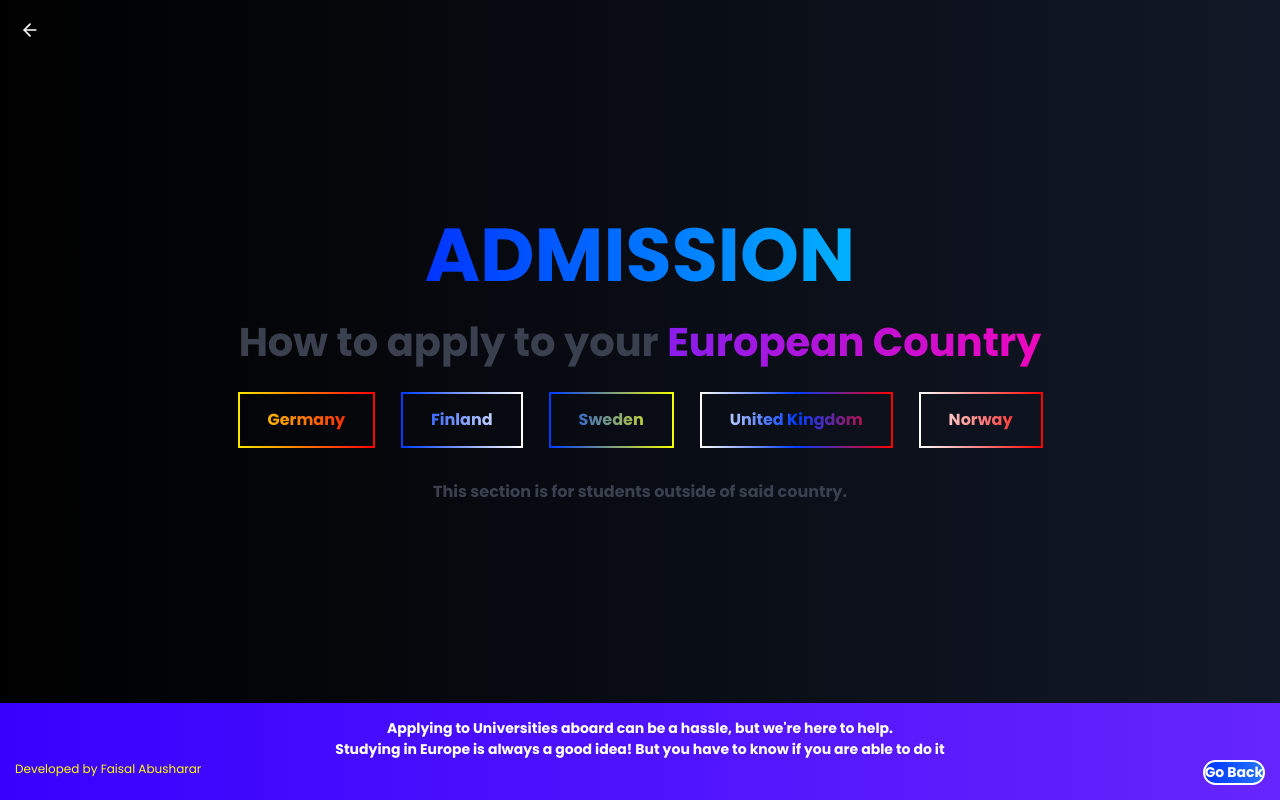
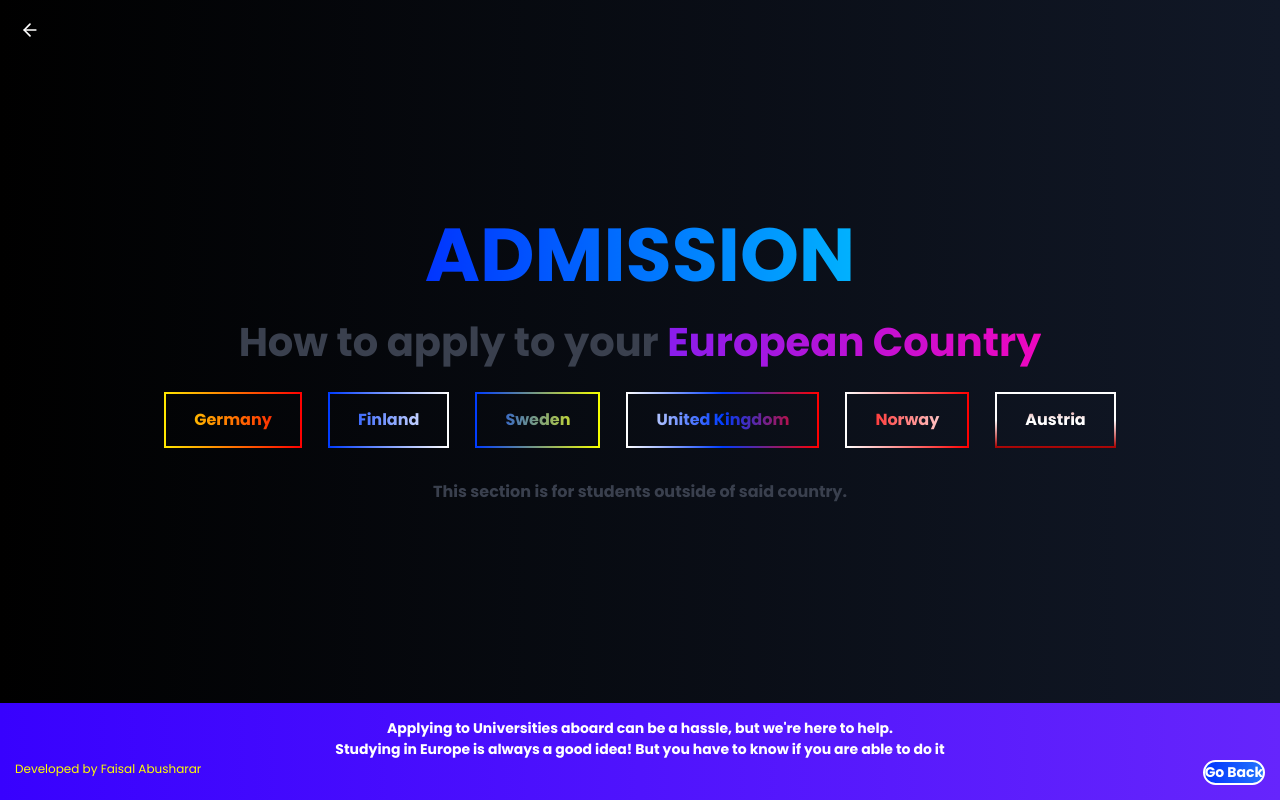
Before and after one commit to FaisalAbusharar/europe-university-info, a Next.js app: page /pages/admission in a window 1280 px wide. Built offline with nearby package versions, Linux system fonts and the light colour scheme.

Commit message:
Austria Section WIP

```diff
--- a/src/app/pages/admission/page.tsx
+++ b/src/app/pages/admission/page.tsx
@@ -24,14 +24,17 @@ const Admission = () => {
             <Link href="/pages/admission/finland">
             <button className='button' id="gradientButtonTextFinland">Finland</button>
             </Link>
-            <Link href="/pages/countries/sweden">
+            <Link href="/pages/admission/sweden">
             <button className='button' id="gradientButtonTextSweden">Sweden</button>
             </Link>
-            <Link href="/pages/countries/unitedkingdom">
+            <Link href="/pages/admission/unitedkingdom">
             <button className='button' id="gradientButtonTextUK">United Kingdom</button>
             </Link>
-            <Link href="/pages/countries/norway">
+            <Link href="/pages/admission/norway">
             <button className='button' id="gradientButtonTextNorway">Norway</button>
+            </Link>
+             <Link href="/pages/admission/austria">
+            <button className='button' id="gradientButtonTextAustria">Austria</button>
             </Link>
           </div>
           <h1> <span id='fadedText'>This section is for students outside of said country.</span></h1>
--- a/src/app/pages/countries/page.tsx
+++ b/src/app/pages/countries/page.tsx
@@ -34,6 +34,9 @@ const Countries = () => {
             <Link href="/pages/countries/norway">
             <button className='button' id="gradientButtonTextNorway">Norway</button>
             </Link>
+            <Link href="/pages/countries/austria">
+            <button className='button' id="gradientButtonTextAustria">Austria</button>
+            </Link>
           </div>
       </div>
       <Footer returnPage='' footerInformation={footerInformation}></Footer>
--- a/src/app/styles/gradientButtonStyles.css
+++ b/src/app/styles/gradientButtonStyles.css
@@ -80,9 +80,10 @@
   }
 
   #gradientButtonTextNorway {
-    background-image: linear-gradient(to left, #ff0000, #ffffff);
+    background-image: linear-gradient(to right, #ff0000, #ffffff);
     border-image: linear-gradient(to left, #ff0000, #ffffff) 1;
   }
+
 
   #gradientButtonTextNorway:hover {
     border-image: linear-gradient(to left, #ff0000, #ffffff) 1;
@@ -94,3 +95,19 @@
     margin-right: 15px;
     background-image: linear-gradient(to right, #ff0000, #ffffff);
   }
+
+  #gradientButtonTextAustria {
+    background-image: linear-gradient(to bottom, #a70202, #ffffff, #ffffff);
+    border-image: linear-gradient(to top, #a70202, #ffffff, #ffffff) 1;
+  }
+
+ #gradientButtonTextAustria:hover {
+    border-image: linear-gradient(to bottom, #ffffff, #ffffff, #a70202) 1;
+    color: rgb(177, 1, 1);
+    transform: scale(1.3);
+    -webkit-background-clip: padding-box;
+    background-clip: padding-box;
+    margin-left: 15px;
+    margin-right: 15px;
+    background-image: linear-gradient(to top, #ffffff, #ffffff, #a70202);
+  }
```
Also changed, not shown: src/app/pages/countries/germany/page.tsx (+1 -0 lines).
